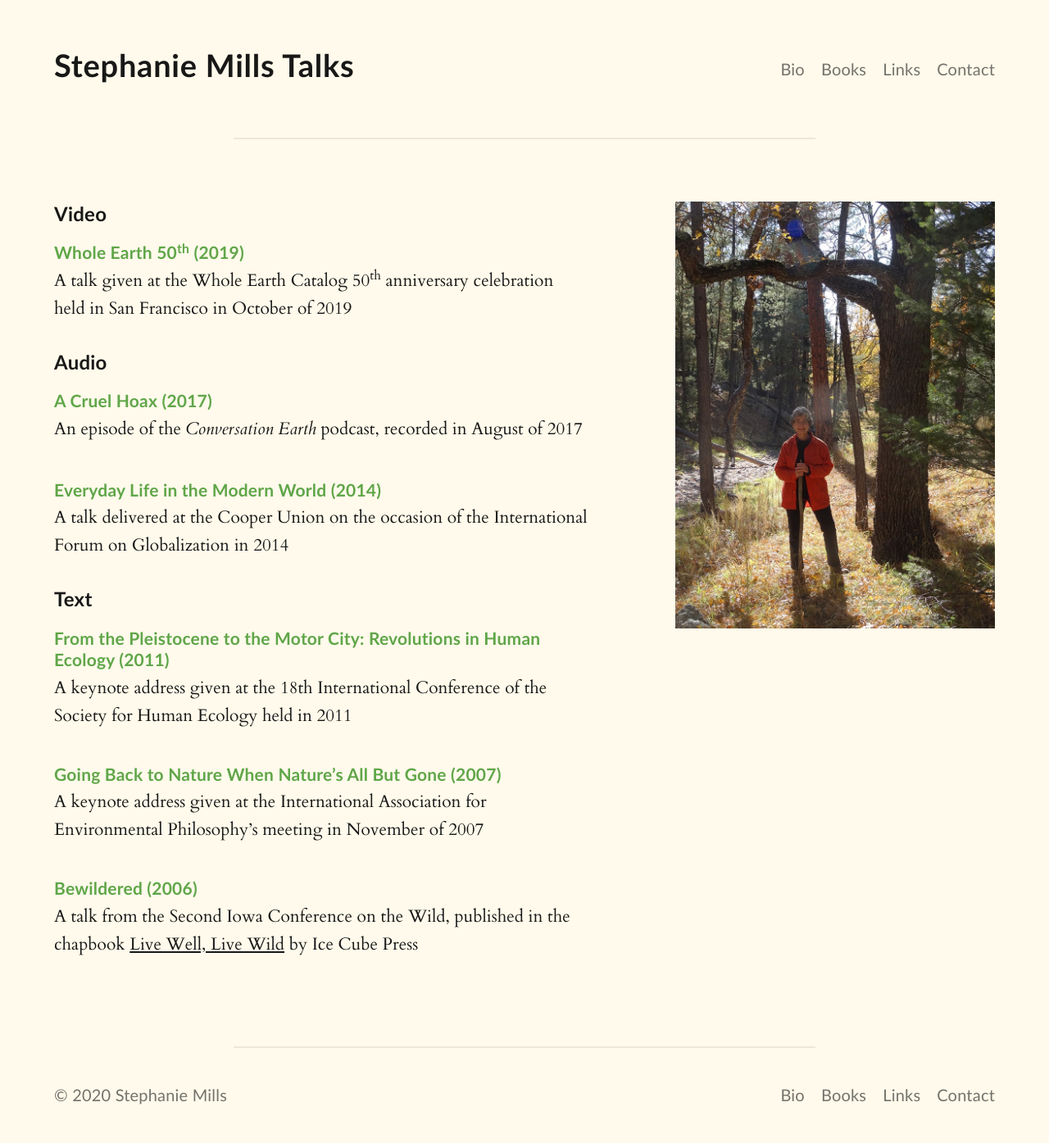
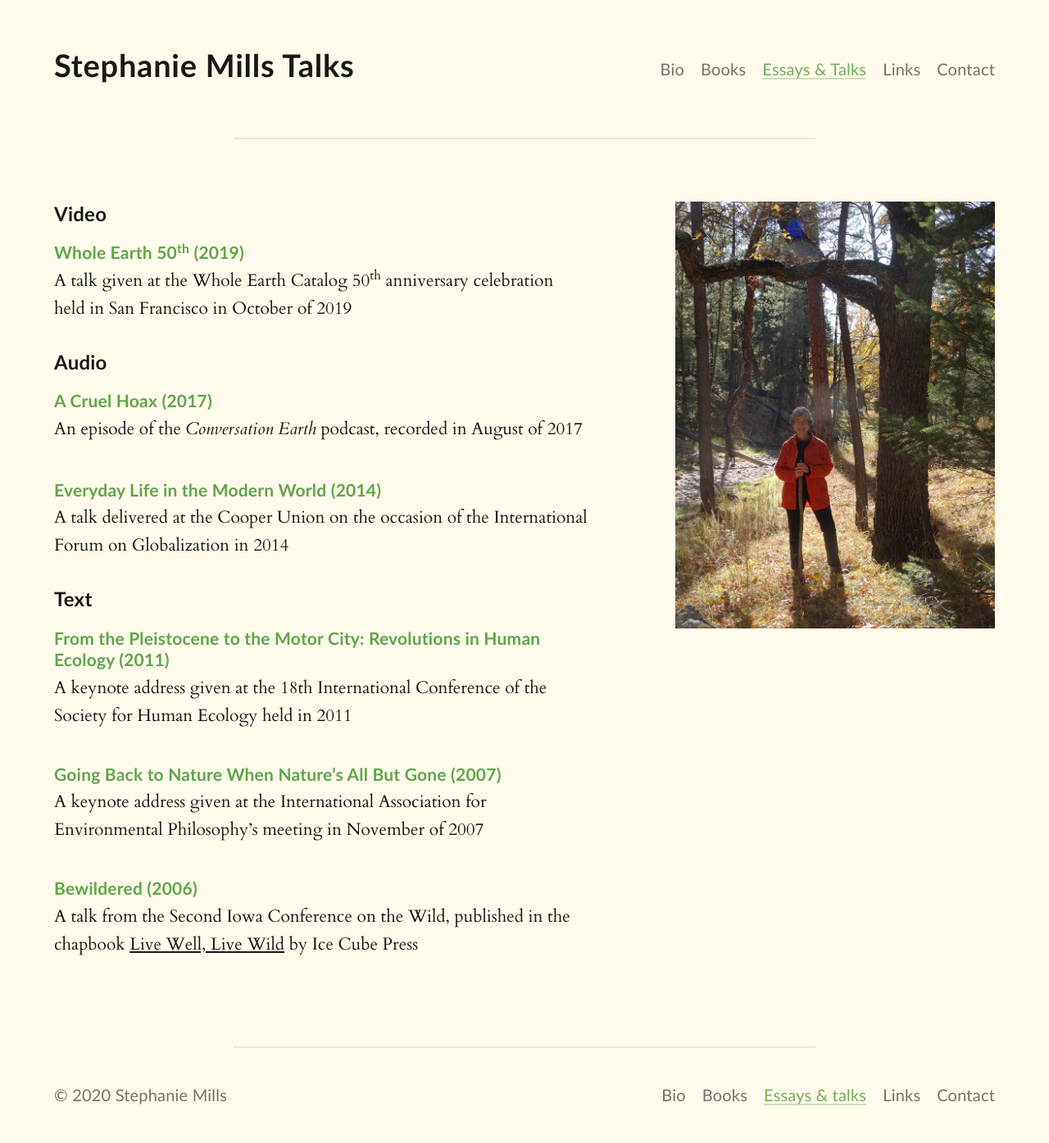
Before and after one commit to cscottmills/smillswriter, a Jekyll site: the page built from essays-talks.html, in a window 1280 px wide. Shown: the whole page at 82% size. Built offline with Jekyll 4.4.1, drawn with Linux system fonts in a browser that asks for light colours.

Commit message:
Publish /essays-talks

```diff
--- a/_config.yml
+++ b/_config.yml
@@ -30,4 +30,4 @@
       layout: "page"
       variant: "essay"
       category: "essays-talks"
-      permalink: /preview-020200525/:categories/:title/
+      permalink: /:categories/:title/
--- a/_layouts/default.html
+++ b/_layouts/default.html
@@ -18,8 +18,7 @@
       {% capture branch %}{{ page.url }}{% endcapture %}
       <h1 class="page-header--heading">{% if page.heading %}{{ page.heading }}{% else %}{{ site.title }}{% endif %}</h1>
       <nav class="page-header--nav">
-        {% comment %}{% assign navLinks = "Books, Essays & Talks, Links, Contact" | split: ', ' %}{% endcomment %}
-        {% assign navLinks = "Books, Links, Contact" | split: ', ' %}
+        {% assign navLinks = "Books, Essays & Talks, Links, Contact" | split: ', ' %}
         <a {% if branch == '/' %}class="active"{% endif %} href="/">Bio</a>
         {% for link in navLinks %}
           {% assign leaf = link | slugify %}
@@ -33,7 +32,11 @@
     <footer class="page-footer">
       <p>&copy; {{ site.time | date: '%Y' }} Stephanie Mills</p>
       <nav class="page-footer--nav">
-        <a {% if branch == '/' %}class="active"{% endif %} href="/">Bio</a>{% for link in navLinks %}<a {% if branch contains link %}class="active"{% endif %} href="/{{ link }}">{{ link | capitalize }}</a></li>{% endfor %}
+        <a {% if branch == '/' %}class="active"{% endif %} href="/">Bio</a>
+        {% for link in navLinks %}
+          {% assign leaf = link | slugify %}
+          <a {% if branch contains leaf %}class="active"{% endif %} href="/{{ leaf }}">{{ link | capitalize }}</a>
+        {% endfor %}
       </nav>
     </footer>
   </div>
--- a/_layouts/page.html
+++ b/_layouts/page.html
@@ -65,7 +65,7 @@
   {% endif %}
   {% if page.variant == 'essay' %}
     <div class="crux--footer copy">
-      <a href="/preview-020200525/essays-talks">&lsaquo; Back to all essays &amp; talks</a>
+      <a href="/essays-talks">&lsaquo; Back to all essays &amp; talks</a>
     </div>
   {% endif %}
 </article>
--- a/essays-talks.html
+++ b/essays-talks.html
@@ -1,7 +1,7 @@
 ---
 layout: page
 variant: list
-permalink: /preview-020200525/essays-talks
+permalink: /essays-talks
 title: Essays & Talks
 heading: Stephanie Mills Talks
 images:
```
